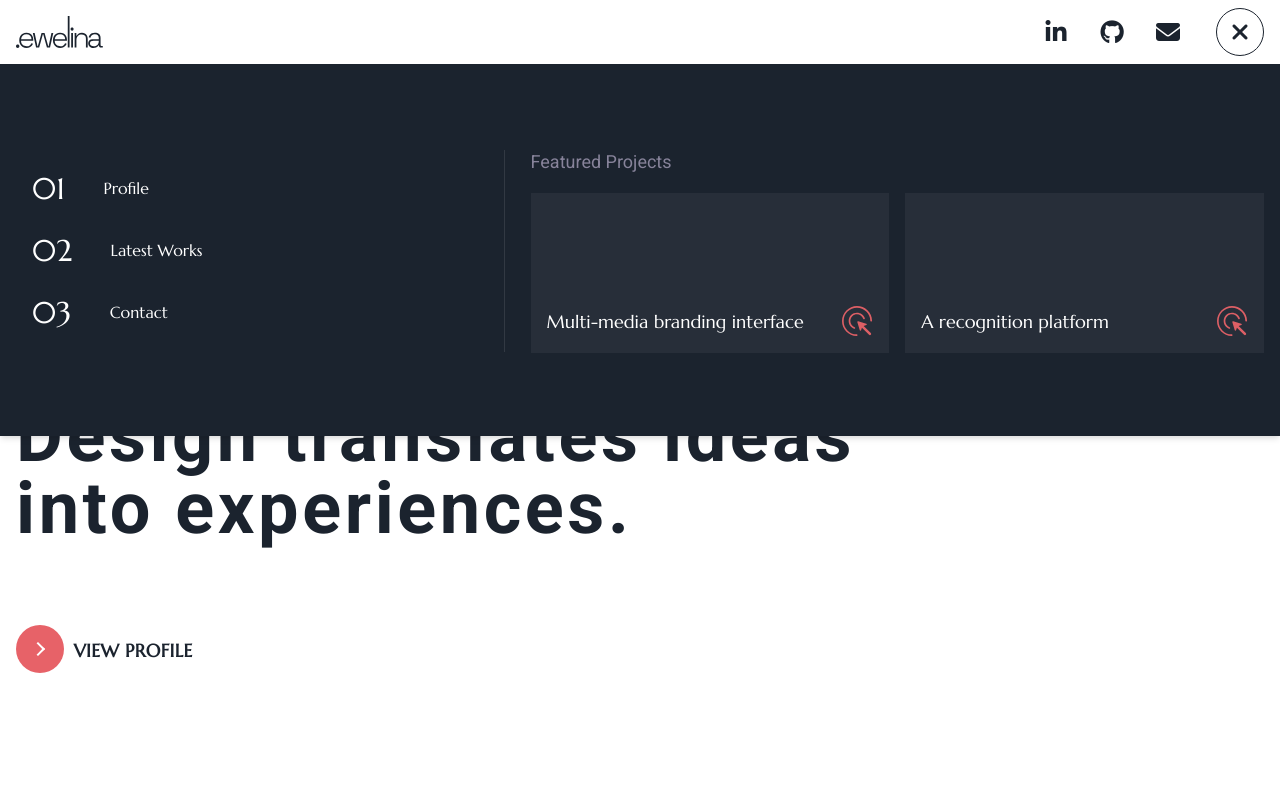
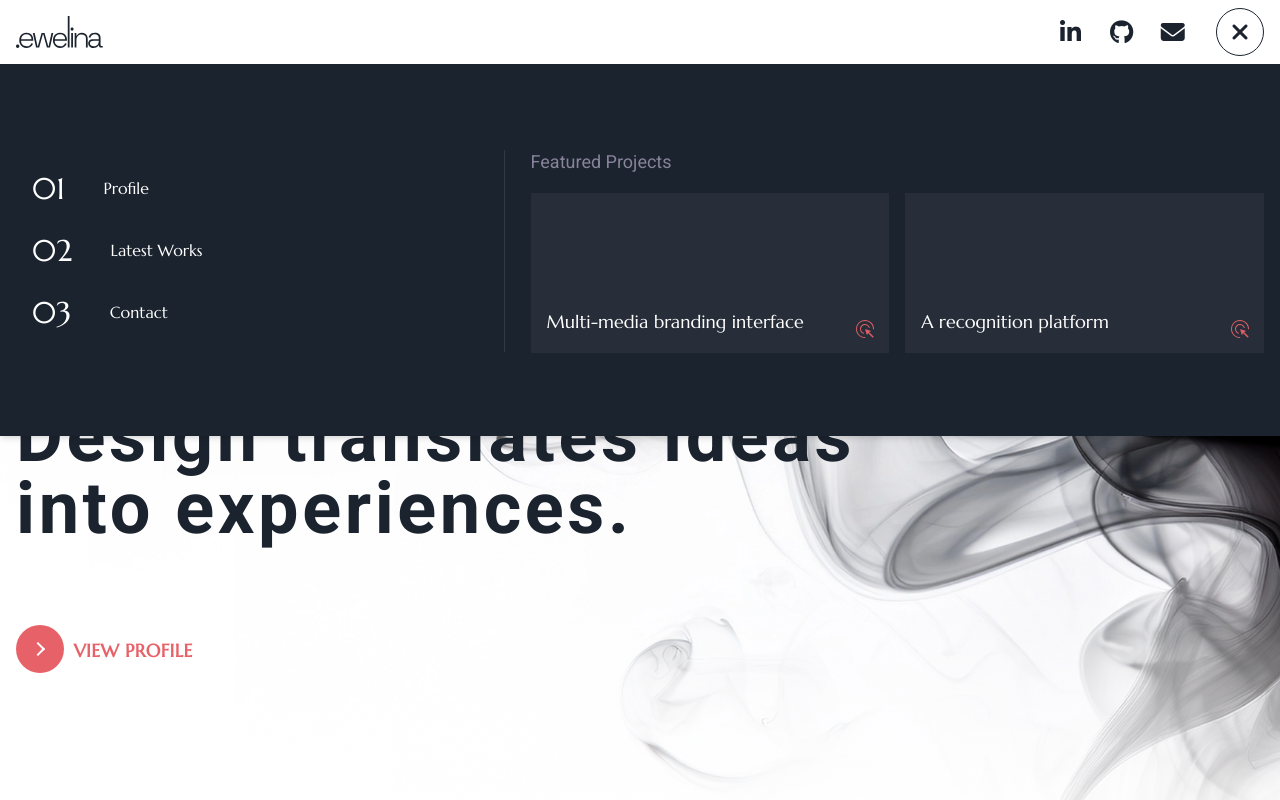
Before and after one commit to EAmrogowicz/EwelinaPortfolio, a website: page index.html in a window 1280 px wide. Both pictures are taken after a click on the link 1240 px from the left and 32 px from the top of the page. Shown: the top 800 px of the page. Drawn offline with nearby package versions, Linux system fonts and the light colour scheme; files that its build step writes are made by us from their sources.

Commit message:
hero: tailwind

```diff
--- a/styles.css
+++ b/styles.css
@@ -51,7 +51,7 @@
 }
 .social-links {
   display: flex;
-  gap: 0.5rem;
+  gap: 0.2rem;
   list-style: none;
 }
 .social-links a {
@@ -71,7 +71,6 @@
 
 .social-links a:hover {
   background: var(--accent);
-  color: var(--bg-primary);
 }
 
 .social-links .icon-accent {
@@ -241,8 +240,8 @@
 /* feature icon positioned bottom-right at 24x24px */
 .feature-card .feature-icon {
   position: absolute;
-  width: 40px;
-  height: 40px;
+  width: 24px;
+  height: 24px;
   right: 0.75rem;
   bottom: 0.75rem;
   object-fit: contain;
@@ -310,13 +309,7 @@
 }
 /* #endregion navigation */
 /* #region typography */
-h1 {
-  font-size: clamp(2.5rem, 3rem + 2vw, 4rem); /* 40px to 64px */
-  font-weight: 800;
-  line-height: 1.2;
-  letter-spacing: 0.1rem;
-  margin: 4.8rem 0;
-}
+
 .subtitle {
   font-size: clamp(1rem, 1.2rem + 1vw, 1.5rem); /* 16px to 24px */
   line-height: 1.2;
@@ -324,18 +317,10 @@ h1 {
   color: var(--secondary);
   font-family: var(--font-accent);
 }
-.text-bold {
-  /* text-shadow: 1px 1px 1px var(--secondary); */
-  font-weight: 900;
-}
-.text-accent {
-  color: var(--accent);
-}
 .text-withLine {
   display: flex;
   align-items: center;
 }
-
 .text-withLine:after {
   content: "";
   flex-grow: 1; /* fill remaining space */
@@ -356,9 +341,6 @@ button.btn-primary {
   text-decoration: none;
   background: transparent;
   padding: 0;
-  font-family: var(--font-accent);
-  font-size: clamp(0.75rem, 0.5rem + 1vw, 1rem); /* 12px → 16px */
-  letter-spacing: 1px;
   width: 12.8rem;
   height: auto;
 }
@@ -412,11 +394,6 @@ button.btn-primary .btn-text {
   bottom: 0;
   padding: 0.75rem 0;
   margin: 0 0 0 1.85rem;
-  color: var(--primary);
-  font-weight: 700;
-  line-height: 1.6;
-  text-align: center;
-  text-transform: uppercase;
 }
 
 button.btn-primary:hover .circle {
@@ -434,14 +411,14 @@ button.btn-primary:hover .btn-text {
 /* #endregion btn */
 /* hero */
 .hero {
-  position: relative;
-  min-height: 100vh;
-  margin-top: -var(--header-height);
-  display: flex;
-  align-items: center;
-  justify-content: flex-start;
-  text-align: left;
-  overflow: hidden;
+  background: linear-gradient(
+      to top,
+      rgba(255, 255, 255, 1) 0%,
+      rgba(255, 255, 255, 0) 40%
+    ),
+    url("../media/smokeBg.webp");
+  background-size: cover;
+  background-position: center;
 }
 
 .projects {
@@ -543,10 +520,10 @@ button.btn-primary:hover .btn-text {
 }
 
 footer {
-  border-top: 1px solid #e5e7eb;
+  border-top: 1px solid var(--primary);
   padding: 1.5rem 0;
   font-size: 0.8rem;
-  color: var(--text-light);
+  color: var(--gray);
 }
 
 .footer-flex {
@@ -554,19 +531,3 @@ footer {
   justify-content: space-between;
   align-items: center;
 }
-
-/* Decorative smoke background */
-.smoke {
-  position: absolute;
-  inset: 0;
-  background: linear-gradient(
-      to top,
-      rgba(255, 255, 255, 1) 0%,
-      rgba(255, 255, 255, 0) 100%
-    ),
-    url("../media/smokeBg.webp");
-  background-size: cover;
-  background-position: center;
-  opacity: 0.8;
-  z-index: -1;
-}
--- a/tailwind.config.js
+++ b/tailwind.config.js
@@ -1,13 +1,41 @@
 /** @type {import('tailwindcss').Config} */
 module.exports = {
-  content: ["./*.{html,js}"],
+  // Broaden content paths so Tailwind scans all HTML/JS files in the project.
+  // This helps avoid missed classes when adding small partials or scripts.
+  // Only scan project HTML and JS files and explicitly ignore node_modules and dist
+  content: [
+    "./index.html",
+    "./script.js",
+    "./**/*.{html,js}",
+    "!./node_modules/**",
+    "!./dist/**",
+  ],
+  // Safelist: include common utility classes that may be added at runtime
+  // or generated dynamically so Purge doesn't remove them.
+  safelist: [
+    // simple utilities
+    "hidden",
+    "block",
+    "flex",
+    "grid",
+    "inline-block",
+    // state names used in your CSS (if you toggle them via JS)
+    "active",
+    // pattern-based utilities (text/bg colors, responsive variants...)
+    { pattern: /^text-(?:accent|primary|muted|secondary)(?:-[0-9]{3})?$/ },
+    { pattern: /^bg-(?:accent|primary|muted|light)(?:-[0-9]{3})?$/ },
+    { pattern: /^from-/, variants: ["responsive"] },
+    { pattern: /^to-/, variants: ["responsive"] },
+  ],
   theme: {
     extend: {
       colors: {
+        // Keep custom named colors but avoid overwriting Tailwind's
+        // built-in gray scale by introducing a 'muted' token instead.
         accent: "#e76268",
         primary: "#1b232e",
         secondary: "#685769",
-        gray: "#87839a",
+        muted: "#87839a",
         light: "#f5f5f5",
       },
       fontFamily: {
@@ -17,8 +45,9 @@ module.exports = {
       maxWidth: {
         container: "1240px",
       },
+      // Sync with the CSS custom property --header-height (72px)
       spacing: {
-        header: "80px",
+        header: "72px",
       },
     },
   },
```
